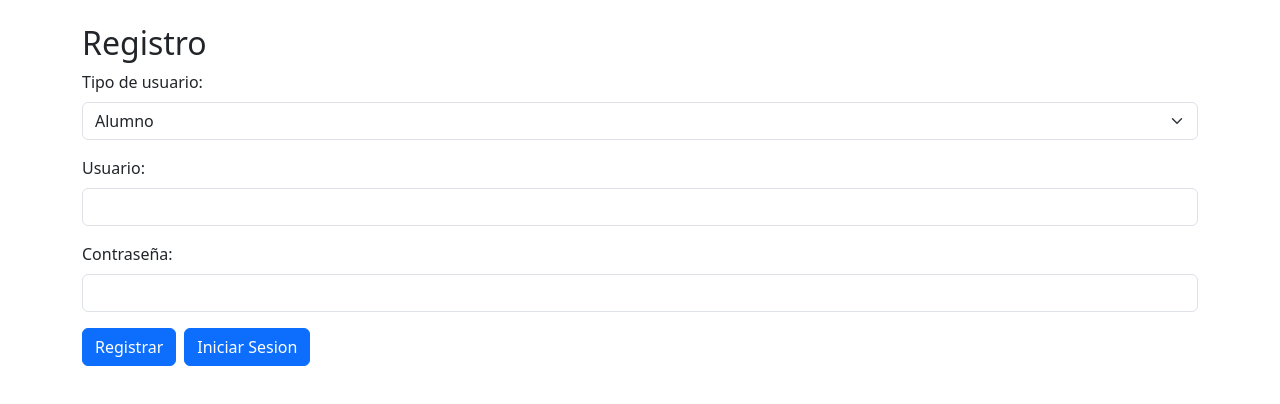
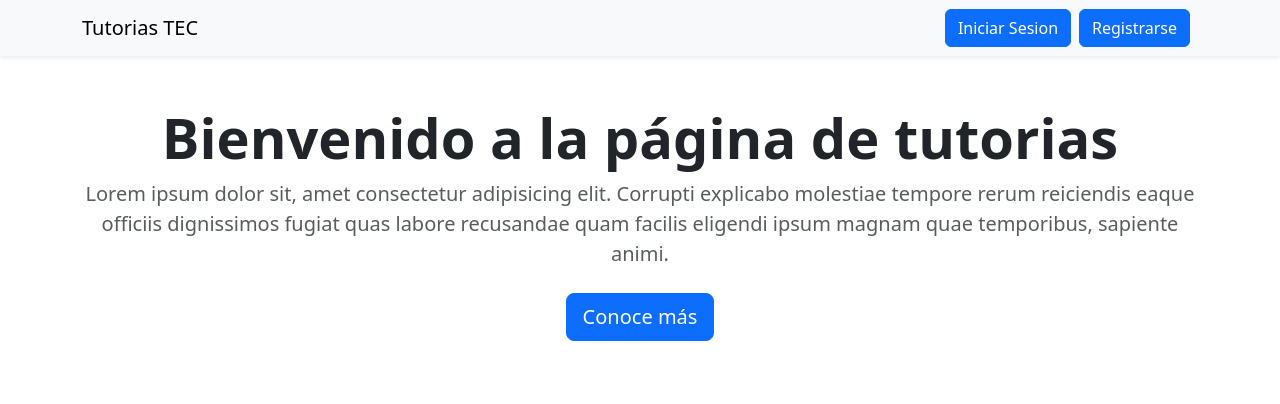
Before and after one commit to Cesar1xd1/Proyecto-Express_React, a React (Vite) app in the folder frontend/: page / in a window 1280 px wide. Shown: the top 404 px of the page. Built offline with nearby package versions, Linux system fonts and the light colour scheme.

Commit message:
Se creo el landingpage junto con su ruta

```diff
--- a/frontend/src/App.jsx
+++ b/frontend/src/App.jsx
@@ -5,6 +5,7 @@ import Usuario from './Registro';
 import Login from './Login';
 import NotFound from './notfound';
 import SidebarLayout from './SidebarLayout';
+import LandingPage from './LandingPage';
 
 
 
@@ -15,8 +16,9 @@ function App() {
       <Routes>
         <Route path="/dashboard" element={<SidebarLayout />} />
           <Route path="*" element={<NotFound />} />
-          <Route path="/" element={<Usuario/>} />
+          <Route path="/" element={<LandingPage/>} />
         <Route path="/login" element={<Login/>} />
+        <Route path="/registro" element={<Usuario/>} />
         <Route path="/alumnos" element={<Alumnos/>} />
       </Routes>
     </Router>
--- /dev/null
+++ b/frontend/src/LandingPage.jsx
@@ -0,0 +1,32 @@
+import React from 'react';
+import { Container, Navbar, Nav, Button } from 'react-bootstrap';
+
+const LandingPage = () => {
+  return (
+    <div>
+      <Navbar bg="light" expand="lg" className="shadow-sm">
+        <Container>
+          <Navbar.Brand href="#">Tutorias TEC</Navbar.Brand>
+          <Nav className="ms-auto">
+            <a href="/login" class="btn btn-primary me-2">Iniciar Sesion</a>
+            <a href="/registro" class="btn btn-primary me-2">Registrarse</a>
+
+          </Nav>
+        </Container>
+      </Navbar>
+      <div className="text-center py-5 ">
+        <Container>
+          <h1 className="display-4 fw-bold">Bienvenido a la página de tutorias</h1>
+          <p className="lead text-muted mb-4">
+            Lorem ipsum dolor sit, amet consectetur adipisicing elit. Corrupti explicabo molestiae tempore rerum reiciendis eaque officiis dignissimos fugiat quas labore recusandae quam facilis eligendi ipsum magnam quae temporibus, sapiente animi.
+          </p>
+          <Button variant="primary" size="lg">
+            Conoce más
+          </Button>
+        </Container>
+      </div>
+    </div>
+  );
+};
+
+export default LandingPage;
```
Also changed, not shown: 1 other file (tests, documents, lock files or other folders).
